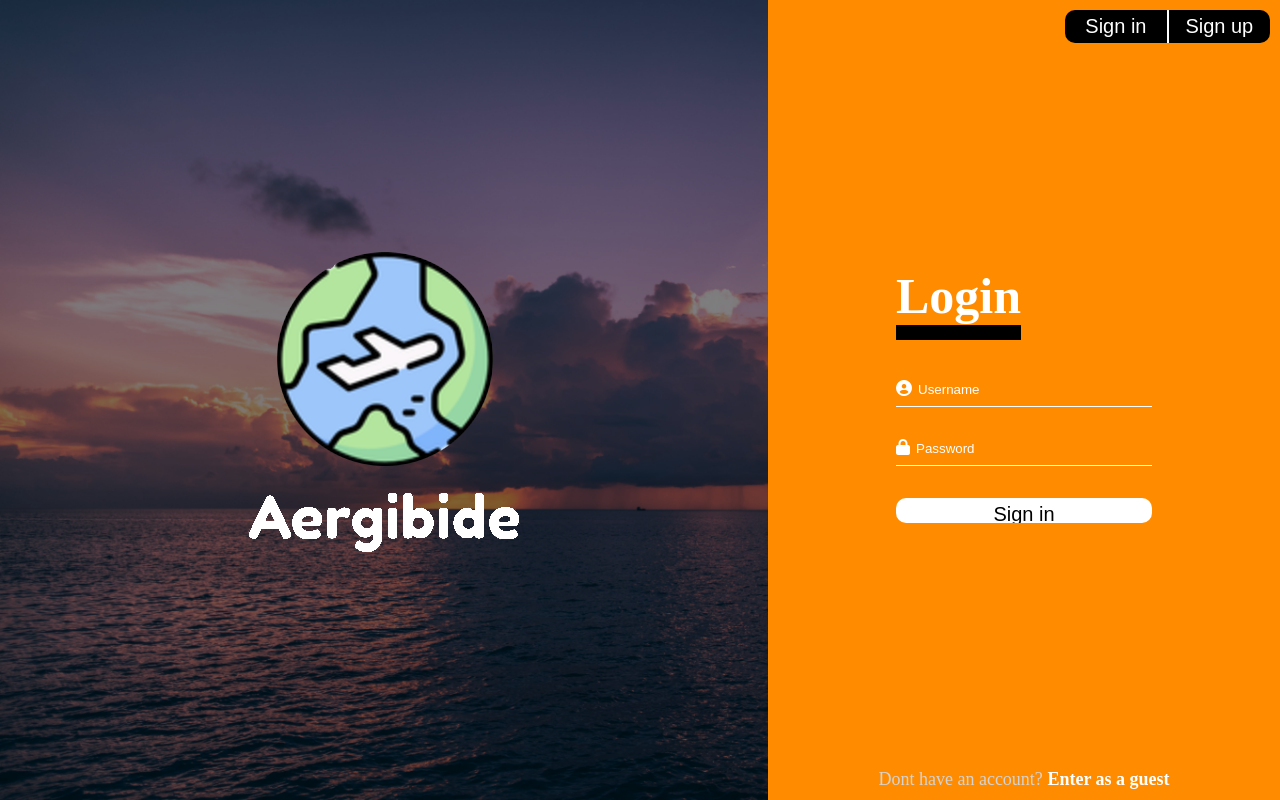
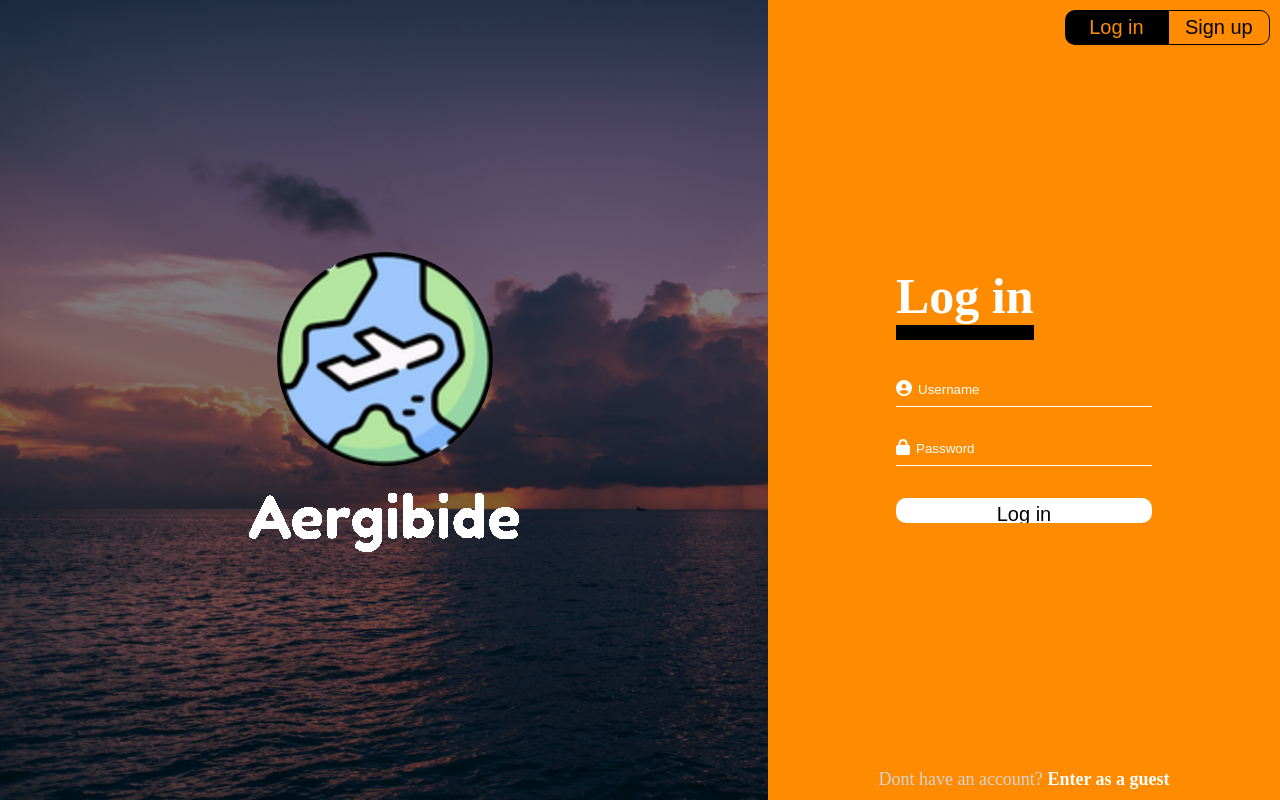
Before and after one commit to AlejandroPerezAnuncibay/proyecto2, a PHP site: page /php/code.php in a window 1280 px wide. Run offline with PHP 8.4, Linux system fonts and the light colour scheme; some libraries are stand-ins or nearby versions.

Commit message:
reset forms

```diff
--- a/js/login.js
+++ b/js/login.js
@@ -1,22 +1,27 @@
 $(document).ready(function () {
-    buttons();
+    buttonsChangeForm();
 
 });
 
-function buttons(){
+function buttonsChangeForm(){
     //variable para saber que esta mostrando, true=signUp, false= signIn
     var signUpSingInstatus = false;
-    $(".btnSignmbl").click(function () {
+    $(".changeForm").click(function () {
         if (signUpSingInstatus==false) {
+            //ocultar uno de los formularios y mostrar el otro
             $("#login").css("display","none");
             $("#signup").css("display","flex");
             signUpSingInstatus = true;
+
         }else {
+            //ocultar uno de los formularios y mostrar el otro
             $("#signup").css("display","none");
             $("#login").css("display","flex");
             signUpSingInstatus = false;
         }
-
+        //limpio los campos de los formularios
+        $("form")[0].reset();
+        $("form")[1].reset();
 
 
     });
--- a/php/index.php
+++ b/php/index.php
@@ -21,12 +21,12 @@
 </div>
 <div id="login">
     <div class="btncambiar">
-        <input type="button" value="Sign in" class="btnSignin">
-        <input type="button" value="Sign up" class="btnSignup">
+        <input type="button" value="Log in" class="btnSignin active">
+        <input type="button" value="Sign up" class="btnSignup unactive changeForm">
     </div>
     <img src="../media/logologin.png" alt="Logo" class="imgMovil">
-    <form action="php/code.php" method="post">
-        <h1>Login</h1>
+    <form action="php/code.php" method="post" clas>
+        <h1>Log in</h1>
         <i class="fa fa-user-circle">&nbsp;<input type="text" name="username" class="username" placeholder="Username"></i>
         <i class="fa fa-lock">&nbsp;<input type="password" name="password" class="password" placeholder="Password"></i>
         <div id="errorLog">
@@ -38,15 +38,15 @@
         <?php } ?>
         </div>
 
-        <input type="submit" value="Sign in">
-        <input type="button" value="Sign up" class="btnSignmbl">
+        <input type="submit" value="Log in">
+        <input type="button" value="Sign up" class="btnSignmbl changeForm">
     </form>
     <p class="newaccount">Dont have an account? <a href=""> Enter as a guest</a></p>
 </div>
 <div id="signup">
     <div class="btncambiar">
-        <input type="button" value="Sign in" class="btnSignin">
-        <input type="button" value="Sign up" class="btnSignup">
+        <input type="button" value="Log in" class="btnSignin unactive changeForm">
+        <input type="button" value="Sign up" class="btnSignup active">
     </div>
     <img src="../media/logologin.png" alt="Logo" class="imgMovil">
     <form action=php/code.php" method="post">
@@ -64,7 +64,7 @@
         <i class="fa fa-file-image-o" id="fotoperfil">&nbsp;
             <input type="file" name="fotoperfil" class="fotoperfil" value="foto de perfil"></i>
         <input type="submit" value="Sign up">
-        <input type="button" value="Sign in" class="btnSignmbl">
+        <input type="button" value="Log in" class="btnSignmbl changeForm">
     </form>
     <p class="newaccount">Dont have an account? <a href=""> Enter as a guest</a></p>
 </div>
--- a/style/login.css
+++ b/style/login.css
@@ -172,15 +172,22 @@ input[type="file"]{
         width: 8vw;
         font-size: 20px;
         background-color: black;
-        color: white;
+        color: black;
     }
     .btnSignin{
         border-radius: 10px 0 0 10px;
-        border-right: 0.5px solid white;
     }
-    .btnSignup{
+    .btnSignup {
         border-radius: 0 10px 10px 0;
-        border-left: 0.5px solid white;
+    }
+    .unactive{
+        border: 1px solid black;
+        /* border-right: 0.5px solid white; */
+        background: transparent;
+    }
+    .active{
+        color:  darkorange;
+        /* border-left: 0.5px solid white; */
     }
     #login{
         display: none;
```
